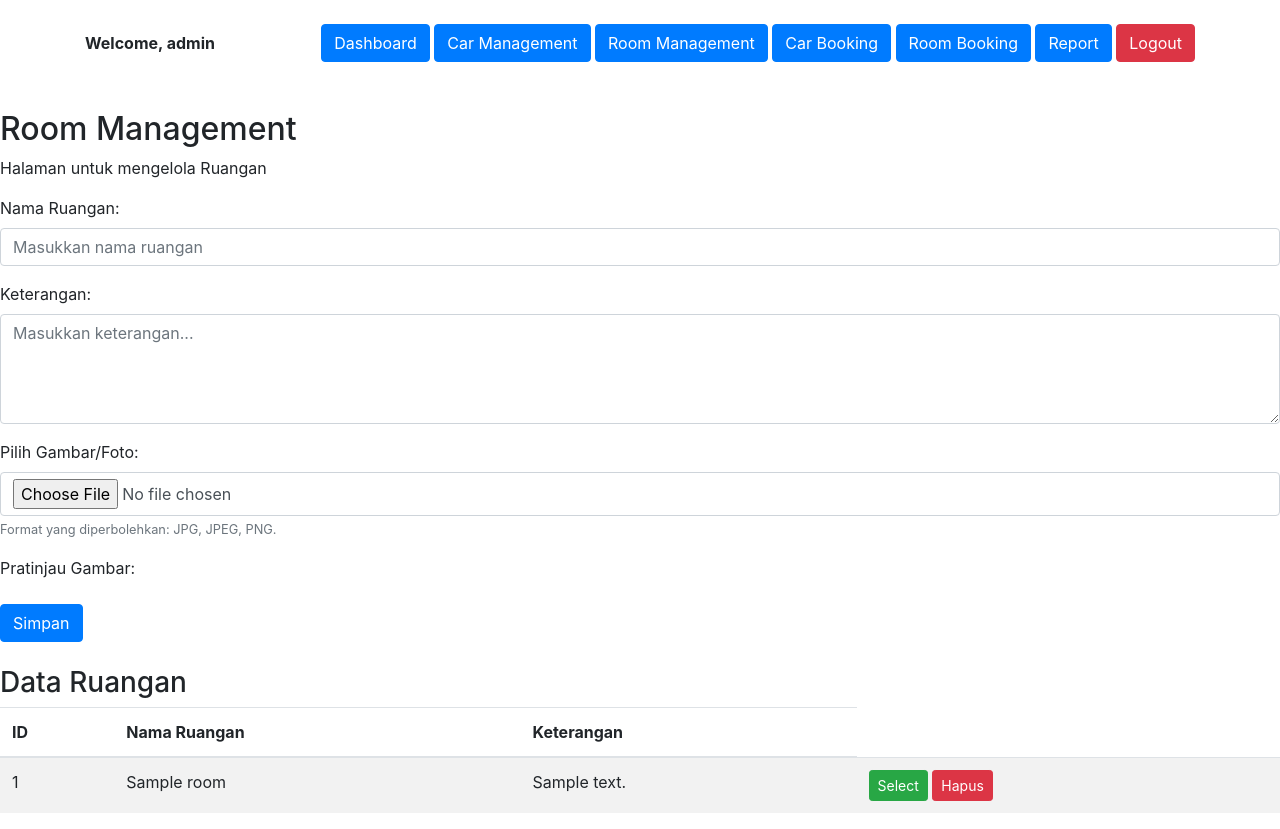
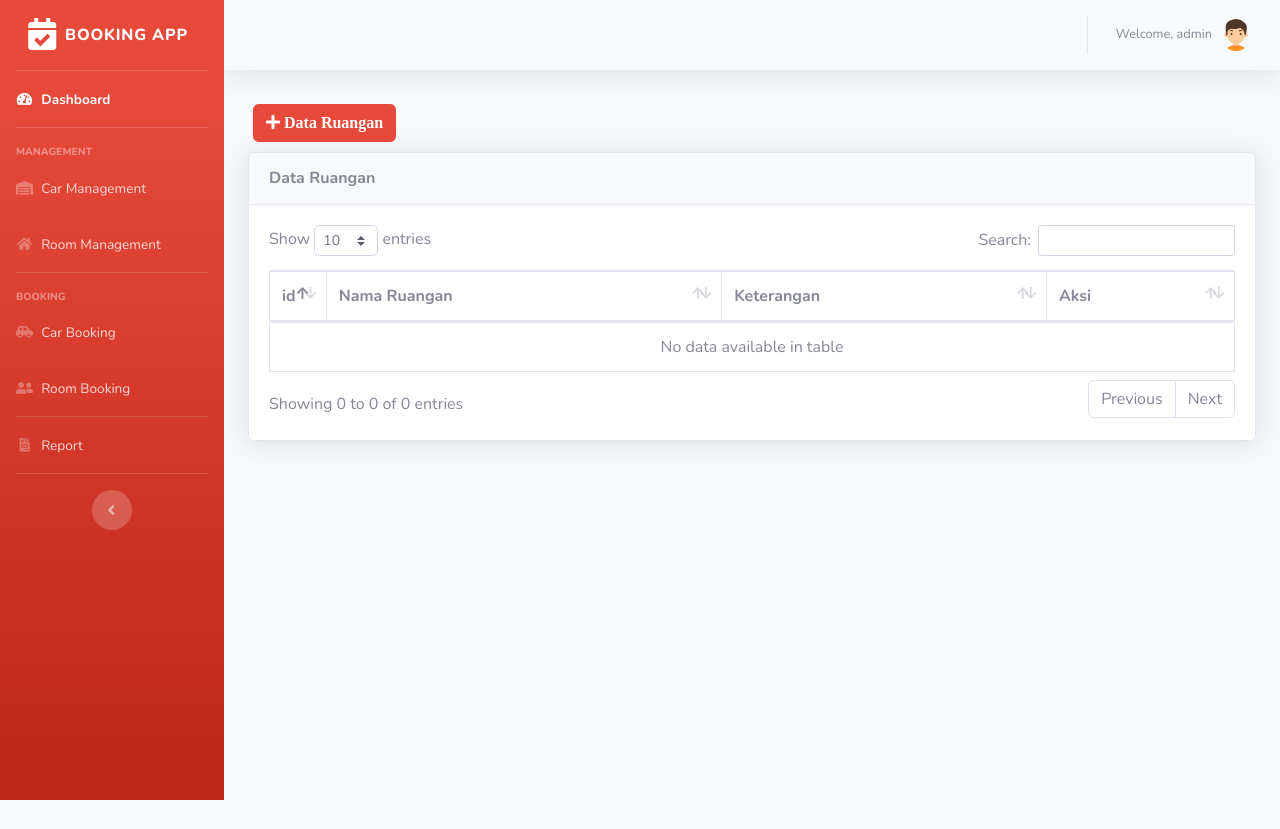
Before and after one commit to budextele/Aplikasi-booking, a Flask app: page /room_management/ in a window 1280 px wide. After the commit the page ends 800 px from the top, so only its background shows below. Run offline with Flask 3, Linux system fonts and the light colour scheme; a user stored in the database is signed in; tables that the repository leaves empty hold one stand-in row (values such as "Sample post"); some libraries are stand-ins or nearby versions.

Commit message:
room management - integrasi UI

```diff
--- a/templates/room_management.html
+++ b/templates/room_management.html
@@ -2,130 +2,207 @@
 <html lang="en">
 
 <head>
-    <meta charset="UTF-8">
-    <meta name="viewport" content="width=device-width, initial-scale=1.0">
-    <title>Room Management</title>
-    <link href="{{ url_for('static', filename='css/bootstrap.min.css') }}" rel="stylesheet">
+
+  <meta charset="utf-8">
+  <meta http-equiv="X-UA-Compatible" content="IE=edge">
+  <meta name="viewport" content="width=device-width, initial-scale=1, shrink-to-fit=no">
+  <meta name="description" content="">
+  <meta name="author" content="">
+
+  <link rel="shortcut icon" href="">
+  <title>Room Management | Booking App</title>
+
+  <!-- Custom fonts for this template-->
+  <!-- <link href="vendor/fontawesome-free/css/all.min.css" rel="stylesheet" type="text/css"> -->
+  <link href="{{ url_for('static', filename='vendor/fontawesome-free/css/all.min.css') }}" rel="stylesheet"
+    type="text/css">
+  <link
+    href="https://fonts.googleapis.com/css?family=Nunito:200,200i,300,300i,400,400i,600,600i,700,700i,800,800i,900,900i"
+    rel="stylesheet">
+
+  <!-- Custom styles for this template-->
+  <!-- <link href="css/boostrap.min.css" rel="stylesheet"> -->
+  <link href="{{ url_for('static', filename='css/boostrap.min.css') }}" rel="stylesheet" type="text/css">
+
+  <!-- Custom styles for this page -->
+  <!-- <link href="vendor/datatables/dataTables.bootstrap4.min.css" rel="stylesheet"> -->
+  <link href="{{ url_for('static', filename='vendor/datatables/dataTables.bootstrap4.min.css') }}" rel="stylesheet">
+
 </head>
 
-<body>
-    <div class="container">
-        <br>
-        {% include 'header.html' %}
+<body id="page-top">
+
+  <!-- Page Wrapper -->
+  <div id="wrapper">
+
+    <!-- Sidebar -->
+    {% include 'sidebar.html' %}
+    <!-- End of Sidebar -->
+
+    <!-- Content Wrapper -->
+    <div id="content-wrapper" class="d-flex flex-column">
+      <!-- Main Content -->
+      <div id="content">
+
+        <!-- Topbar -->
+        <nav class="navbar navbar-expand navbar-dark bg-black topbar mb-4 static-top shadow">
+
+          <!-- Sidebar Toggle (Topbar) -->
+          <button id="sidebarToggleTop" class="btn btn-link d-md-none rounded-circle mr-3">
+            <i class="fa fa-bars"></i>
+          </button>
+
+          <!-- End Sidebar Toggle (Topbar) -->
+
+          <!-- Topbar Navbar -->
+          {% include 'topbar.html' %}
+        </nav>
+        <!-- End of Topbar -->
+
+        <!-- Begin Page Content -->
+        <div class="container-fluid">
+          <!-- Content Row -->
+          <div class="row">
+
+            <!-- DataTales Car-->
+            <div class="col-lg-12">
+              <button type="button" class="btn btn-danger" style="margin:10px 5px;" data-toggle="modal"
+                data-target="#myModalTambah"><i class="fa fa-plus"> Data Ruangan</i></button><br>
+
+              <div class="card shadow mb-4">
+                <div class="card-header py-3">
+                  <h6 class="m-0 font-weight-bold">Data Ruangan</h6>
                 </div>
-    <br>
-    <br>
-    <h2>Room Management</h2>
-    <p>Halaman untuk mengelola Ruangan</p>
-    <form action="{{ url_for('room_management') }}" method="POST" enctype="multipart/form-data">
-        <!-- Input ID Ruangan (hidden) -->
-        <input type="hidden" id="roomId" name="roomId" value="">
-
-        <!-- Input Nama Ruangan -->
-        <div class="mb-3">
-            <label for="roomName" class="form-label">Nama Ruangan:</label>
-            <input type="text" class="form-control" id="roomName" name="roomName" placeholder="Masukkan nama ruangan"
-                required>
-        </div>
-        <!-- Input Keterangan -->
-        <div class="mb-3">
-            <label for="description" class="form-label">Keterangan:</label>
-            <textarea class="form-control" id="description" name="description" rows="4"
-                placeholder="Masukkan keterangan..." required></textarea>
-        </div>
-        <!-- Input Pilih Gambar -->
-        <div class="mb-3">
-            <label for="roomImage" class="form-label">Pilih Gambar/Foto:</label>
-            <input type="file" class="form-control" id="roomImage" name="roomImage" accept=".jpg, .jpeg, .png">
-            <small class="form-text text-muted">Format yang diperbolehkan: JPG, JPEG, PNG.</small>
-        </div>
-        <!-- Pratinjau Gambar -->
-        <div class="mb-3">
-            <label class="form-label">Pratinjau Gambar:</label>
-            <div id="preview-container">
-                <img id="preview-image" src="#" alt="Pratinjau Gambar"
-                    style="display: none; max-width: 100%; height: auto;">
-            </div>
-        </div>
-        <!-- Tombol Submit -->
-        <button type="submit" class="btn btn-primary">Simpan</button>
-    </form>
-
-    <!-- Tabel Data Ruangan -->
-    <br>
-    <h3>Data Ruangan</h3>
-    <table class="table table-striped">
+                <div class="card-body">
+                  <div class="table-responsive">
+                    <table class="table table-bordered" id="dataTable" width="100%" cellspacing="0">
                       <thead>
                         <tr>
-                <th>ID</th>
+                          <th width="5%">id</th>
                           <th>Nama Ruangan</th>
                           <th>Keterangan</th>
+                          <th>Aksi</th>
                         </tr>
                       </thead>
                       <tbody>
-            {% for room in rooms %}
-            <tr>
-                <td>{{ room.id }}</td>
-                <td>{{ room.name }}</td>
-                <td>{{ room.description }}</td>
-                <td>
-                    <!-- Tombol Select -->
-                    <button type="button" class="btn btn-success btn-sm"
-                        onclick="selectRoom({{ room.id }})">Select</button>
-                    <!-- Tombol Hapus -->
-                    <form action="{{ url_for('delete_room', room_id=room.id) }}" method="POST" style="display: inline;">
-                        <button type="submit" class="btn btn-danger btn-sm"
-                            onclick="return confirm('Apakah Anda yakin ingin menghapus ruangan ini?')">Hapus</button>
-                    </form>
-                </td>
-            </tr>
-            {% endfor %}
                       </tbody>
                     </table>
+                  </div>
+                </div>
+                <!-- End DataTales Car-->
 
-    <!-- JavaScript -->
+                <!-- Modal -->
+                <div id="myModalTambah" class="modal fade" role="dialog">
+                  <div class="modal-dialog">
+                    <!-- konten modal-->
+                    <div class="modal-content">
+                      <!-- heading modal -->
+                      <div class="modal-header">
+                        <h4 class="modal-title">Tambah Ruangan</h4>
+                        <button type="button" class="close" data-dismiss="modal">&times;</button>
+                      </div>
+                      <!-- body modal -->
+                      <form>
+                        <div class="modal-body">
+                          <!-- Nama Mobil -->
+                          <div class="mb-3">
+                            <label for="namaMobil">Nama Ruangan :</label>
+                            <input type="text" class="form-control" name="nama-mobil" id="namaMobil">
+                          </div>
+
+                          <!-- Keterangan -->
+                          <div class="mb-3">
+                            <label for="keterangan">Keterangan :</label>
+                            <textarea class="form-control" name="ket" id="keterangan" rows="4"></textarea>
+                          </div>
+
+                          <!-- Image upload input -->
+                          <div class="mb-3">
+                            <label for="gambarUpload">Pilih Gambar/Foto:</label>
+                            <input type="file" class="form-control" name="gambar" id="gambarUpload" accept="image/*">
+                          </div>
+
+                          <!-- Box to display the selected image -->
+                          <div id="imagePreview" style="margin-top: 10px; display: none;">
+                            <h6>Preview Gambar:</h6>
+                            <img id="previewImage" src="" alt="Image preview"
+                              style="max-width: 100%; max-height: 200px; border: 1px solid #ddd; padding: 5px;">
+                          </div>
+                        </div>
+                        <!-- footer modal -->
+                        <div class="modal-footer">
+                          <button type="submit" class="btn btn-danger">Simpan</button>
+                      </form>
+                      <button type="button" class="btn btn-default" data-dismiss="modal">Batal</button>
+                    </div>
+                  </div>
+                </div>
+              </div>
+
+            </div>
+
+          </div>
+        </div>
+
+
+      </div>
+      <!-- /.container-fluid -->
+
+    </div>
+    <!-- End of Main Content -->
+
+  </div>
+  <!-- End of Content Wrapper -->
+
+  </div>
+  <!-- End of Page Wrapper -->
+
+  <!-- Scroll to Top Button-->
+  <a class="scroll-to-top rounded" href="#page-top">
+    <i class="fas fa-angle-up"></i>
+  </a>
+
+
   <script>
-        // Fungsi untuk memperbarui pratinjau gambar
-        document.getElementById('roomImage').addEventListener('change', function (event) {
-            const file = event.target.files[0];
-            const previewImage = document.getElementById('preview-image');
-
+    // Preview image when selected
+    document.getElementById('gambarUpload').addEventListener('change', function (e) {
+      const file = e.target.files[0];
       if (file) {
         const reader = new FileReader();
-                reader.onload = function (e) {
-                    previewImage.src = e.target.result; // Setel sumber gambar
-                    previewImage.style.display = 'block'; // Tampilkan gambar
+        reader.onload = function (event) {
+          document.getElementById('previewImage').src = event.target.result;
+          document.getElementById('imagePreview').style.display = 'block';
         };
-                reader.readAsDataURL(file); // Membaca file sebagai data URL
-            } else {
-                previewImage.src = '#';
-                previewImage.style.display = 'none'; // Sembunyikan gambar jika tidak ada file
+        reader.readAsDataURL(file);
       }
     });
+  </script>
 
-        // Fungsi untuk menangani tombol Select
-        function selectRoom(roomId) {
-            // Kirim permintaan GET ke server untuk mendapatkan data ruangan
-            fetch(`/get_room/${roomId}`)
-                .then(response => response.json())
-                .then(data => {
-                    if (data.error) {
-                        alert(data.error);
-                    } else {
-                        // Isi form dengan data yang diterima
-                        document.getElementById('roomId').value = roomId; // Isi ID ruangan
-                        document.getElementById('roomName').value = data.name;
-                        document.getElementById('description').value = data.description;
 
-                        // Tampilkan gambar di pratinjau
-                        const previewImage = document.getElementById('preview-image');
-                        previewImage.src = `../static/picture/${data.image_path}`;
-                        previewImage.style.display = 'block';
-                    }
-                })
-                .catch(error => console.error('Error:', error));
-        }
-    </script>
+  <!-- Bootstrap core JavaScript-->
+  <!-- <script src="vendor/jquery/jquery.min.js"></script>
+  <script src="vendor/bootstrap/js/bootstrap.bundle.min.js"></script> -->
+  <script src="{{ url_for('static', filename='vendor/jquery/jquery.min.js') }}"></script>
+  <script src="{{ url_for('static', filename='vendor/bootstrap/js/bootstrap.bundle.min.js') }}"></script>
+
+  <!-- Core plugin JavaScript-->
+  <!-- <script src="vendor/jquery-easing/jquery.easing.min.js"></script> -->
+  <script src="{{ url_for('static', filename='vendor/jquery-easing/jquery.easing.min.js') }}"></script>
+
+  <!-- Custom scripts for all pages-->
+  <!-- <script src="js/sb-admin-2.min.js"></script> -->
+  <script src="{{ url_for('static', filename='js/sb-admin-2.min.js') }}"></script>
+
+  <!-- Page level plugins -->
+  <!-- <script src="vendor/datatables/jquery.dataTables.min.js"></script>
+  <script src="vendor/datatables/dataTables.bootstrap4.min.js"></script> -->
+  <script src="{{ url_for('static', filename='vendor/datatables/jquery.dataTables.min.js') }}"></script>
+  <script src="{{ url_for('static', filename='vendor/datatables/dataTables.bootstrap4.min.js') }}"></script>
+
+  <!-- Page level custom scripts -->
+  <!-- <script src="js/demo/datatables-demo.js"></script> -->
+  <script src="{{ url_for('static', filename='js/demo/datatables-demo.js') }}"></script>
+
 </body>
 
 </html>
```
Also changed, not shown: templates/room_management.old.html (added, +131 -0 lines). Lines whose indentation alone changed are shown as unchanged.
